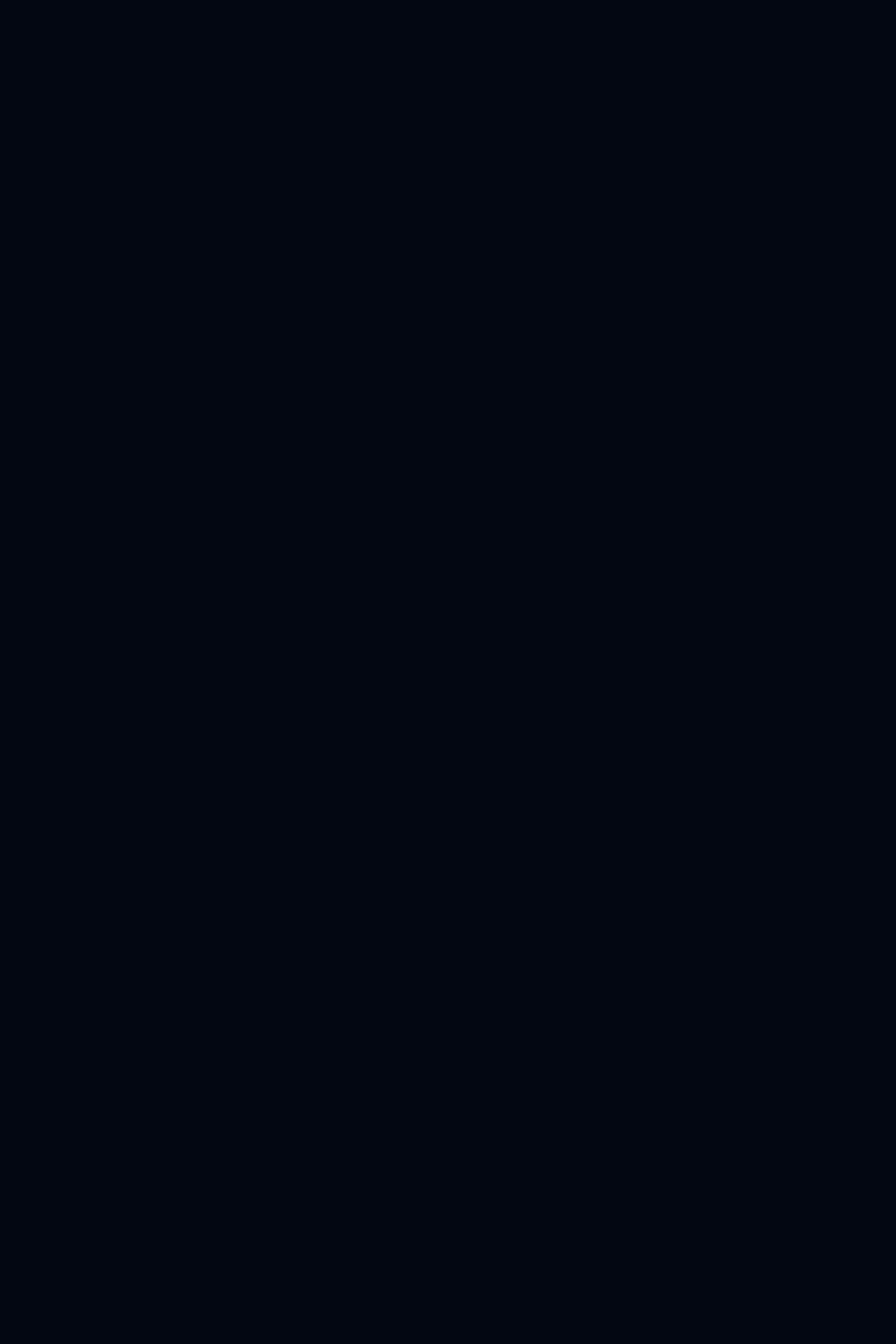
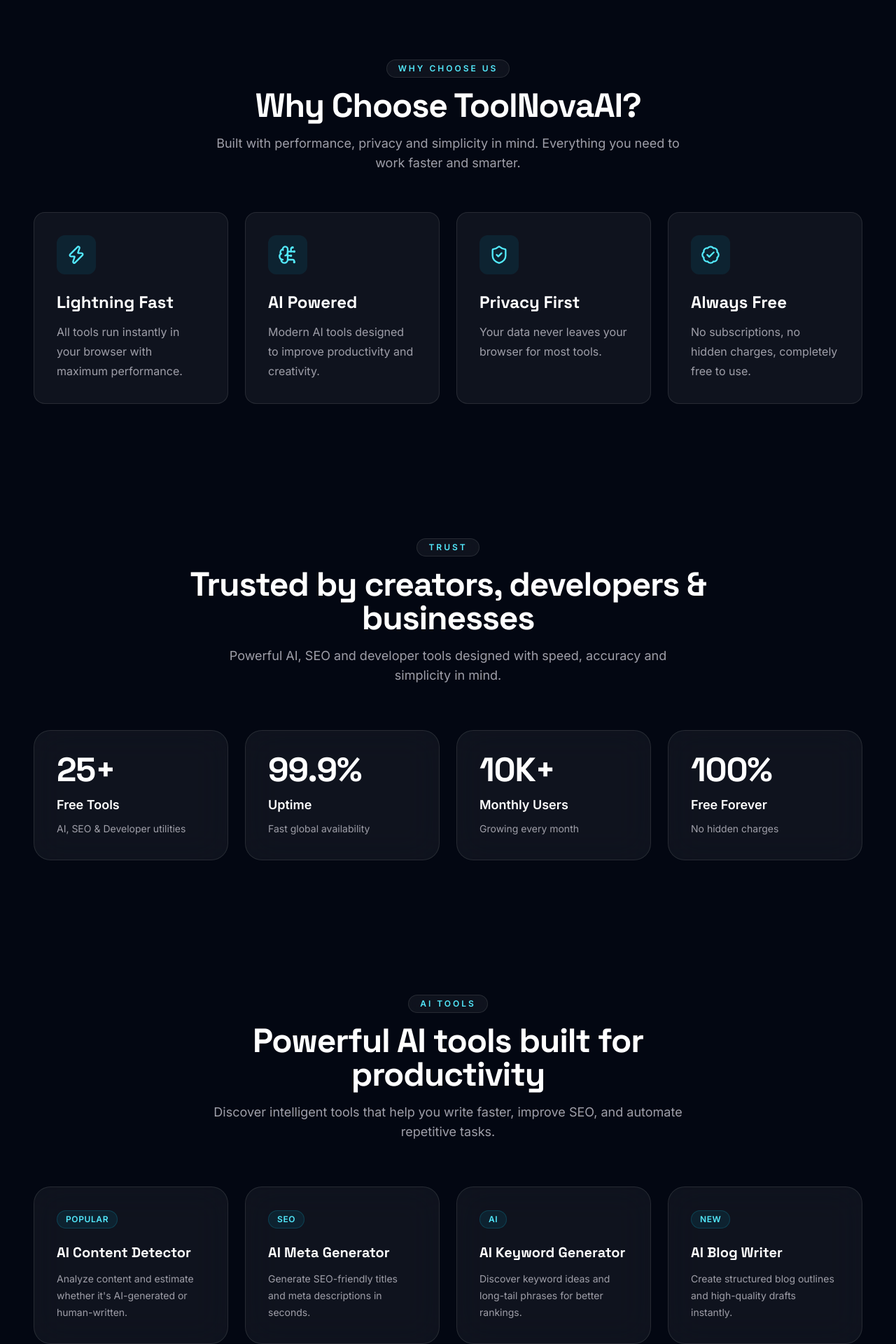
Before and after one commit to ToolNovaAI/toolnovaai, a Next.js app: page / in a window 1280 px wide. Shown: the part 3240-5160 px from the top of the page at 70% size. Before the commit the page ends 3229 px from the top, so only its background shows below. Built offline with nearby package versions, Linux system fonts and the light colour scheme.

Commit message:
feat(home): add featured AI tools section

```diff
--- a/app/page.tsx
+++ b/app/page.tsx
@@ -1,6 +1,9 @@
 import Hero from "@/components/sections/hero";
 import PopularTools from "@/components/sections/PopularTools";
 import Categories from "@/components/sections/Categories";
+import WhyChoose from "@/components/sections/WhyChoose";
+import TrustStats from "@/components/sections/TrustStats";
+import FeaturedAITools from "@/components/sections/FeaturedAITools";
 
 export default function Home() {
   return (
@@ -8,6 +11,13 @@
       <Hero />
       <PopularTools />
       <Categories />
+      <WhyChoose />
+
+<TrustStats />
+
+<FeaturedAITools />
+
+{/* FAQ */}
     </>
   );
 }
--- /dev/null
+++ b/components/sections/FeaturedAITools.tsx
@@ -0,0 +1,30 @@
+import Container from "../ui/container";
+import SectionHeading from "../ui/SectionHeading";
+import AIToolCard from "../ui/AIToolCard";
+
+import { aiTools } from "@/constants/aiTools";
+
+export default function FeaturedAITools() {
+  return (
+    <section className="py-24">
+      <Container>
+        <SectionHeading
+          badge="AI Tools"
+          title="Powerful AI tools built for productivity"
+          description="Discover intelligent tools that help you write faster, improve SEO, and automate repetitive tasks."
+        />
+
+        <div className="mt-16 grid grid-cols-1 gap-6 md:grid-cols-2 xl:grid-cols-4">
+          {aiTools.map((tool) => (
+            <AIToolCard
+              key={tool.title}
+              title={tool.title}
+              description={tool.description}
+              badge={tool.badge}
+            />
+          ))}
+        </div>
+      </Container>
+    </section>
+  );
+}
--- /dev/null
+++ b/components/sections/TrustStats.tsx
@@ -0,0 +1,30 @@
+import Container from "../ui/container";
+import SectionHeading from "../ui/SectionHeading";
+import StatCard from "../ui/StatCard";
+
+import { stats } from "@/constants/stats";
+
+export default function TrustStats() {
+  return (
+    <section className="py-24">
+      <Container>
+        <SectionHeading
+          badge="Trust"
+          title="Trusted by creators, developers & businesses"
+          description="Powerful AI, SEO and developer tools designed with speed, accuracy and simplicity in mind."
+        />
+
+        <div className="mt-16 grid grid-cols-1 gap-6 sm:grid-cols-2 xl:grid-cols-4">
+          {stats.map((stat) => (
+            <StatCard
+              key={stat.label}
+              value={stat.value}
+              label={stat.label}
+              description={stat.description}
+            />
+          ))}
+        </div>
+      </Container>
+    </section>
+  );
+}
--- /dev/null
+++ b/components/sections/WhyChoose.tsx
@@ -0,0 +1,29 @@
+import Container from "@/components/ui/container";
+import SectionHeading from "@/components/ui/SectionHeading";
+import FeatureCard from "@/components/ui/FeatureCard";
+import { features } from "@/constants/features";
+
+export default function WhyChoose() {
+  return (
+    <section className="py-24">
+      <Container>
+        <SectionHeading
+          badge="WHY CHOOSE US"
+          title="Why Choose ToolNovaAI?"
+          description="Built with performance, privacy and simplicity in mind. Everything you need to work faster and smarter."
+        />
+
+        <div className="grid gap-6 sm:grid-cols-2 lg:grid-cols-4">
+          {features.map((Feature) => (
+            <FeatureCard
+              key={Feature.title}
+              icon={Feature.icon}
+              title={Feature.title}
+              description={Feature.description}
+            />
+          ))}
+        </div>
+      </Container>
+    </section>
+  );
+}
--- /dev/null
+++ b/components/ui/AIToolCard.tsx
@@ -0,0 +1,27 @@
+interface AIToolCardProps {
+  title: string;
+  description: string;
+  badge: string;
+}
+
+export default function AIToolCard({
+  title,
+  description,
+  badge,
+}: AIToolCardProps) {
+  return (
+    <div className="group relative overflow-hidden rounded-3xl border border-white/10 bg-white/5 p-8 backdrop-blur-xl transition-all duration-300 hover:-translate-y-1 hover:border-cyan-500/30 hover:shadow-2xl">
+      <div className="mb-5 inline-flex rounded-full border border-cyan-500/20 bg-cyan-500/10 px-3 py-1 text-xs font-semibold uppercase tracking-wider text-cyan-300">
+        {badge}
+      </div>
+
+      <h3 className="text-xl font-semibold text-white">
+        {title}
+      </h3>
+
+      <p className="mt-3 text-sm leading-6 text-zinc-400">
+        {description}
+      </p>
+    </div>
+  );
+}
--- /dev/null
+++ b/components/ui/FeatureCard.tsx
@@ -0,0 +1,29 @@
+import type { LucideIcon } from "lucide-react";
+
+interface FeatureCardProps {
+  icon: LucideIcon;
+  title: string;
+  description: string;
+}
+
+export default function FeatureCard({
+  icon: Icon,
+  title,
+  description,
+}: FeatureCardProps) {
+  return (
+    <div className="group rounded-2xl border border-white/10 bg-white/5 p-8 transition-all duration-300 hover:border-cyan-400/40">
+      <div className="mb-6 flex h-14 w-14 items-center justify-center rounded-xl bg-cyan-500/10">
+        <Icon size={28} className="text-cyan-300" />
+      </div>
+
+      <h3 className="mb-3 text-2xl font-semibold text-white">
+        {title}
+      </h3>
+
+      <p className="text-zinc-400 leading-7">
+        {description}
+      </p>
+    </div>
+  );
+}
--- /dev/null
+++ b/components/ui/StatCard.tsx
@@ -0,0 +1,32 @@
+interface StatCardProps {
+  value: string;
+  label: string;
+  description: string;
+}
+
+export default function StatCard({
+  value,
+  label,
+  description,
+}: StatCardProps) {
+  return (
+    <div className="group relative overflow-hidden rounded-3xl border border-white/10 bg-white/5 p-8 backdrop-blur-xl transition-all duration-300 hover:-translate-y-1 hover:border-indigo-500/30 hover:shadow-2xl">
+      {/* Glow Effect */}
+      <div className="absolute inset-0 bg-gradient-to-br from-indigo-500/0 via-indigo-500/0 to-cyan-500/0 opacity-0 transition-opacity duration-300 group-hover:opacity-100 group-hover:from-indigo-500/10 group-hover:to-cyan-500/10" />
+
+      <div className="relative">
+        <h3 className="text-5xl font-bold tracking-tight text-white">
+          {value}
+        </h3>
+
+        <p className="mt-3 text-lg font-semibold text-white">
+          {label}
+        </p>
+
+        <p className="mt-2 text-sm leading-6 text-zinc-400">
+          {description}
+        </p>
+      </div>
+    </div>
+  );
+}
--- /dev/null
+++ b/constants/aiTools.ts
@@ -0,0 +1,22 @@
+export const aiTools = [
+  {
+    title: "AI Content Detector",
+    description: "Analyze content and estimate whether it's AI-generated or human-written.",
+    badge: "Popular",
+  },
+  {
+    title: "AI Meta Generator",
+    description: "Generate SEO-friendly titles and meta descriptions in seconds.",
+    badge: "SEO",
+  },
+  {
+    title: "AI Keyword Generator",
+    description: "Discover keyword ideas and long-tail phrases for better rankings.",
+    badge: "AI",
+  },
+  {
+    title: "AI Blog Writer",
+    description: "Create structured blog outlines and high-quality drafts instantly.",
+    badge: "New",
+  },
+];
--- /dev/null
+++ b/constants/features.ts
@@ -0,0 +1,33 @@
+import {
+  Zap,
+  ShieldCheck,
+  BrainCircuit,
+  BadgeCheck,
+} from "lucide-react";
+
+export const features = [
+  {
+    title: "Lightning Fast",
+    description:
+      "All tools run instantly in your browser with maximum performance.",
+    icon: Zap,
+  },
+  {
+    title: "AI Powered",
+    description:
+      "Modern AI tools designed to improve productivity and creativity.",
+    icon: BrainCircuit,
+  },
+  {
+    title: "Privacy First",
+    description:
+      "Your data never leaves your browser for most tools.",
+    icon: ShieldCheck,
+  },
+  {
+    title: "Always Free",
+    description:
+      "No subscriptions, no hidden charges, completely free to use.",
+    icon: BadgeCheck,
+  },
+];
--- /dev/null
+++ b/constants/stats.ts
@@ -0,0 +1,22 @@
+export const stats = [
+  {
+    value: "25+",
+    label: "Free Tools",
+    description: "AI, SEO & Developer utilities",
+  },
+  {
+    value: "99.9%",
+    label: "Uptime",
+    description: "Fast global availability",
+  },
+  {
+    value: "10K+",
+    label: "Monthly Users",
+    description: "Growing every month",
+  },
+  {
+    value: "100%",
+    label: "Free Forever",
+    description: "No hidden charges",
+  },
+];
```
